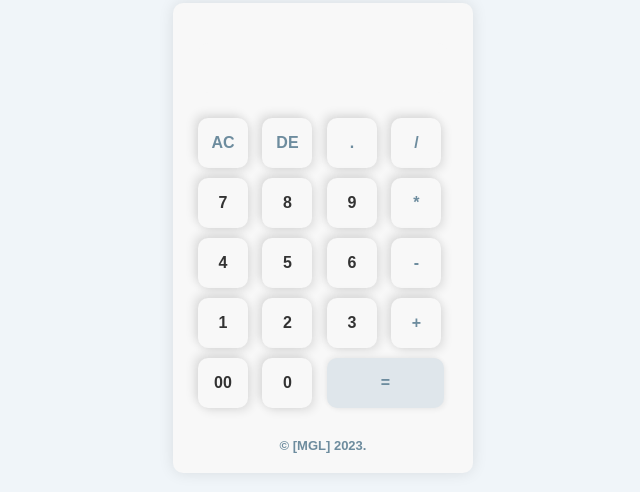
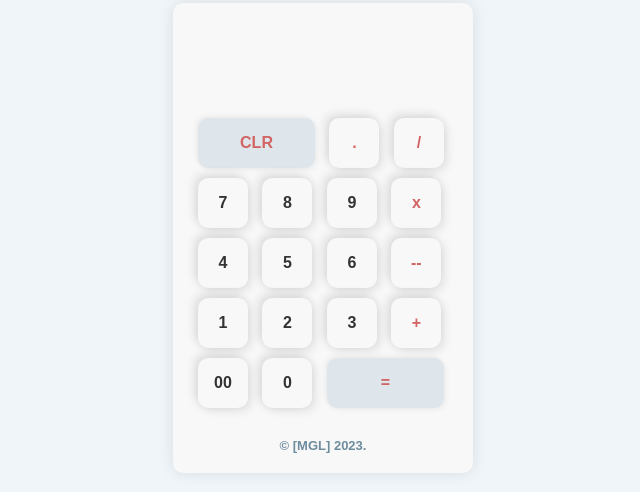
Before and after one commit to mustaphal01/calculator, a plain HTML site: page index.html in a window 1280 px wide. Shown: the part 162-654 px from the top of the page, without its empty margins (317-957 px from the left). Drawn offline with Linux system fonts and the light colour scheme.

Commit message:
modified layout

```diff
--- a/index.css
+++ b/index.css
@@ -58,7 +58,12 @@ form .display input {
     font-size: 32px;
     box-shadow: none;
 }
-
+form input.clr {
+    width: 45%;
+    background: #dfe6eb; /* Light blue background on tap/press */
+    box-shadow: -2px -2px 5px rgba(0, 0, 0, 0.05), 2px 2px 5px rgba(0, 0, 0, 0.05);
+    padding: 15px; /* Larger padding for touch */
+}
 form input.equal {
     width: 45%;
     background: #dfe6eb; /* Light blue background on tap/press */
@@ -67,7 +72,7 @@ form input.equal {
 }
 
 form input.operator {
-    color: #6d8c9e; /* Subtle teal */
+    color: rgb(210, 100, 100); /* Subtle teal */
 }
 
 /* Footer Styles */
--- a/index.html
+++ b/index.html
@@ -20,9 +20,9 @@
                         <input type="text" name="display">
                     </div>
                     <div>
-                        <input type="button" value="AC" onclick="display.value = '' " class="operator">
-                        <input type="button" value="DE" onclick="display.value = display.value.toString().slice(0,-1)"
-                            class="operator">
+                        <input type="button" value="CLR" onclick="display.value = '' " class="clr operator">
+                        <!-- <input type="button" value="DE" onclick="display.value = display.value.toString().slice(0,-1)"
+                            class="operator"> -->
                         <input type="button" value="." onclick="display.value += '.' " class="operator">
                         <input type="button" value="/" onclick="display.value += '/' " class="operator">
                     </div>
@@ -30,13 +30,13 @@
                         <input type="button" value="7" onclick="display.value += '7' ">
                         <input type="button" value="8" onclick="display.value += '8' ">
                         <input type="button" value="9" onclick="display.value += '9' ">
-                        <input type="button" value="*" onclick="display.value += '*' " class="operator">
+                        <input type="button" value="x" onclick="display.value += '*' " class="operator">
                     </div>
                     <div>
                         <input type="button" value="4" onclick="display.value += '4' ">
                         <input type="button" value="5" onclick="display.value += '5' ">
                         <input type="button" value="6" onclick="display.value += '6' ">
-                        <input type="button" value="-" onclick="display.value += '-' " class="operator">
+                        <input type="button" value="--" onclick="display.value += '-' " class="operator">
                     </div>
                     <div>
                         <input type="button" value="1" onclick="display.value += '1' ">
```
